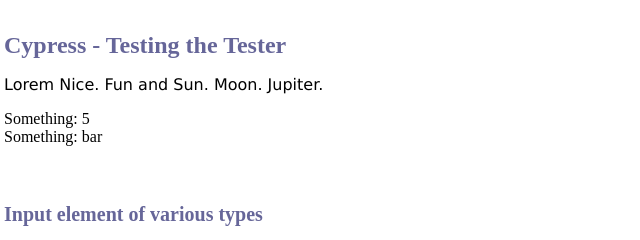
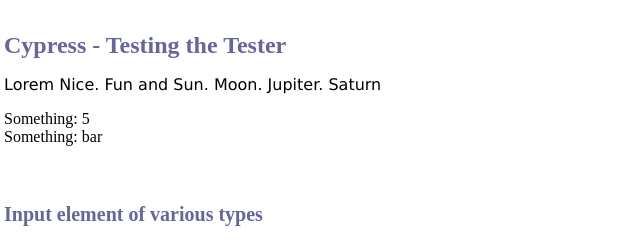
Before and after one commit to JohnLukeBentley/CypressDemo, a website: page index.html in a window 1280 px wide. Shown: the top 240 px of the page, 76-716 px from the left. Drawn offline with Linux system fonts and the light colour scheme.

Commit message:
Small Change. Saturn.

```diff
--- a/index.html
+++ b/index.html
@@ -41,7 +41,7 @@
 </head>
 <body>
   <h1>Cypress - Testing the Tester</h1>
-  <p>Lorem Nice. Fun and Sun. Moon. Jupiter.</p>
+  <p>Lorem Nice. Fun and Sun. Moon. Jupiter. Saturn</p>
   <output></output>
 
   <form method="post" action="" onsubmit="return false;">
```
